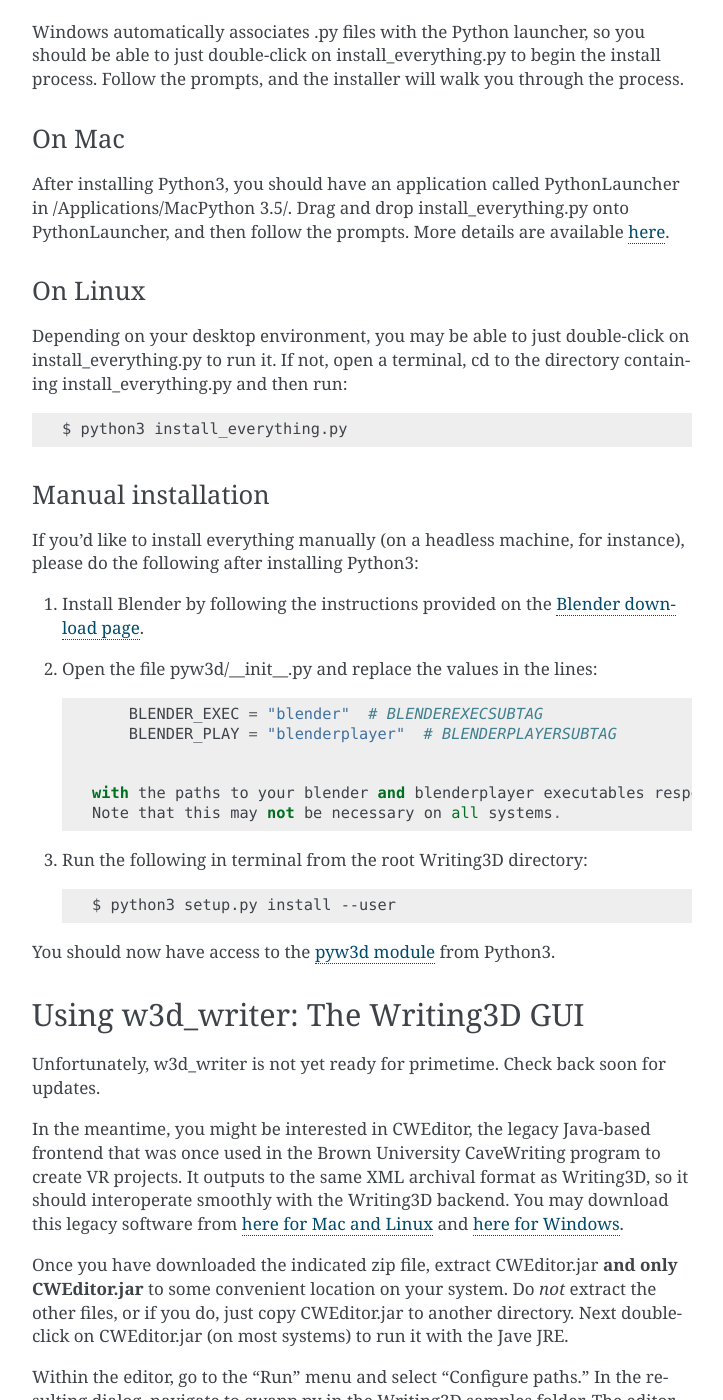
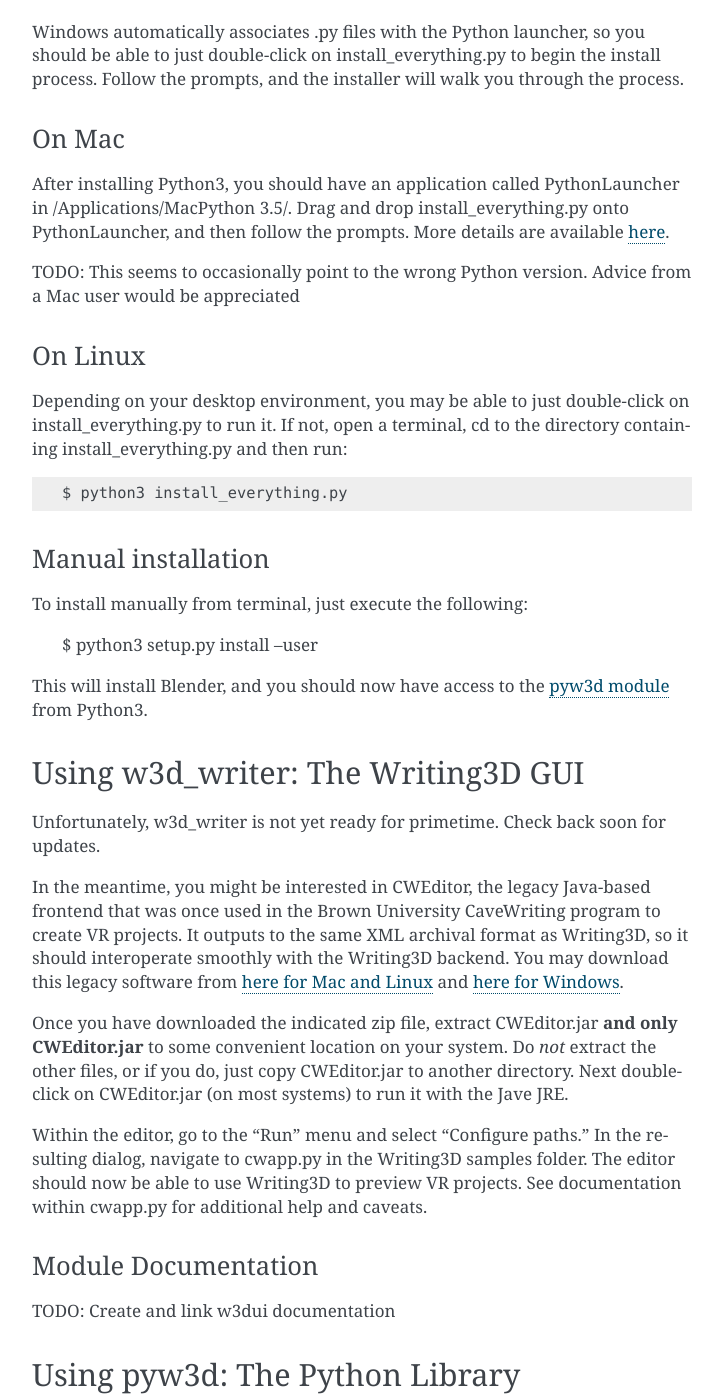
Before and after one commit to wphicks/Writing3D, a Sphinx documentation site: the page built from docs/source/getting_started.rst, in a window 1280 px wide and 1400 px high, scrolled down 1659 px. Shown: the whole window, without its empty margins (388-1111 px from the left). Built offline with Sphinx 7.4.7, drawn with Linux system fonts in a browser that asks for light colours.

Commit message:
Update documentation for new install process

```diff
--- a/docs/source/getting_started.rst
+++ b/docs/source/getting_started.rst
@@ -88,6 +88,9 @@
 PythonLauncher, and then follow the prompts. More details are available `here
 <https://docs.python.org/3.5/using/mac.html#how-to-run-a-python-script>`_.
 
+TODO: This seems to occasionally point to the wrong Python version. Advice from
+a Mac user would be appreciated
+
 On Linux
 ^^^^^^^^
 Depending on your desktop environment, you may be able to just double-click on
@@ -100,25 +103,12 @@
 
 Manual installation
 ^^^^^^^^^^^^^^^^^^^
-If you'd like to install everything manually (on a headless machine, for
-instance), please do the following after installing Python3:
-
-1. Install Blender by following the instructions provided on the `Blender
-   download page <https://www.blender.org/download/>`_.
-2. Open the file pyw3d/__init__.py and replace the values in the lines::
-
-        BLENDER_EXEC = "blender"  # BLENDEREXECSUBTAG
-        BLENDER_PLAY = "blenderplayer"  # BLENDERPLAYERSUBTAG
-
-
-    with the paths to your blender and blenderplayer executables respectively.
-    Note that this may not be necessary on all systems.
-3. Run the following in terminal from the root Writing3D directory::
+To install manually from terminal, just execute the following:
 
         $ python3 setup.py install --user
 
-You should now have access to the :ref:`pyw3d module <pyw3d_docs>` from
-Python3.
+This will install Blender, and you should now have access to the :ref:`pyw3d
+module <pyw3d_docs>` from Python3.
 
 Using w3d_writer: The Writing3D GUI
 -----------------------------------
```
Also changed, not shown: README.rst (+5 -5 lines).
